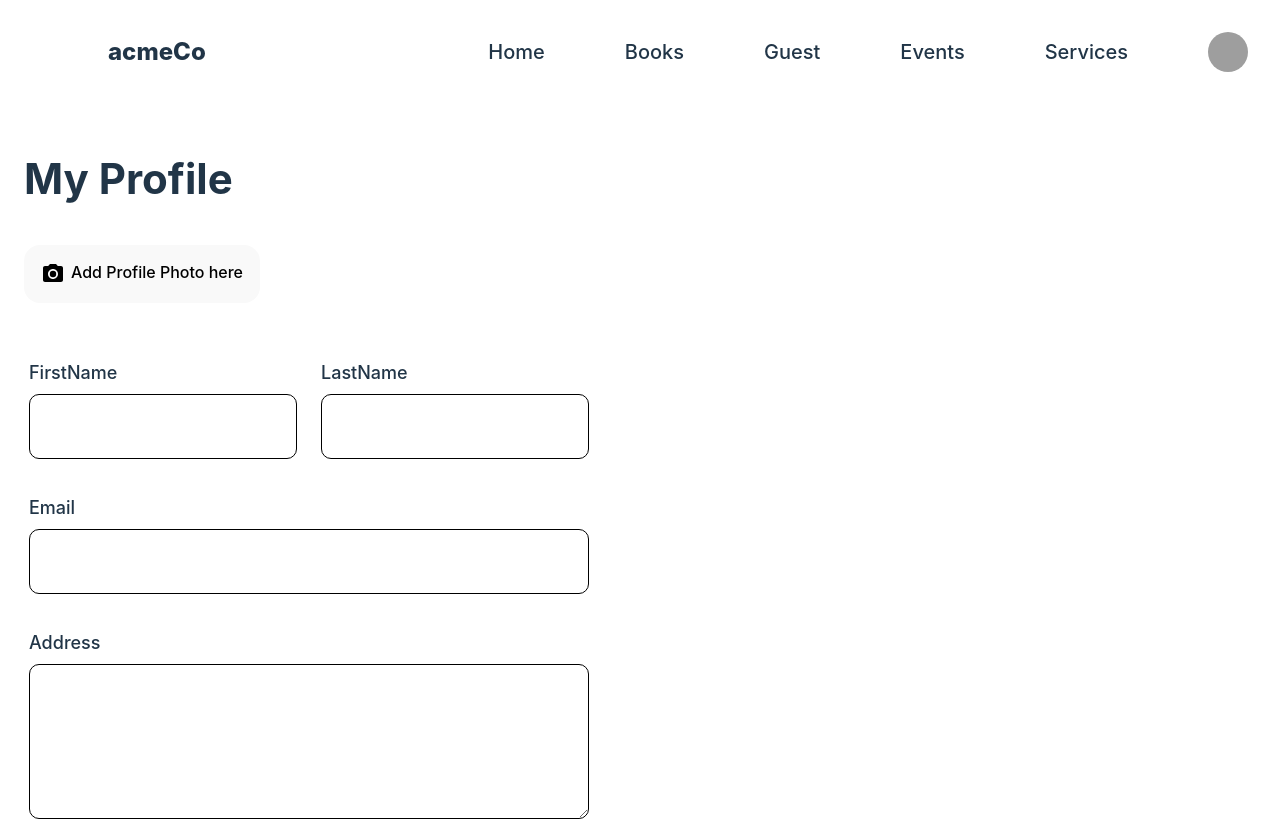
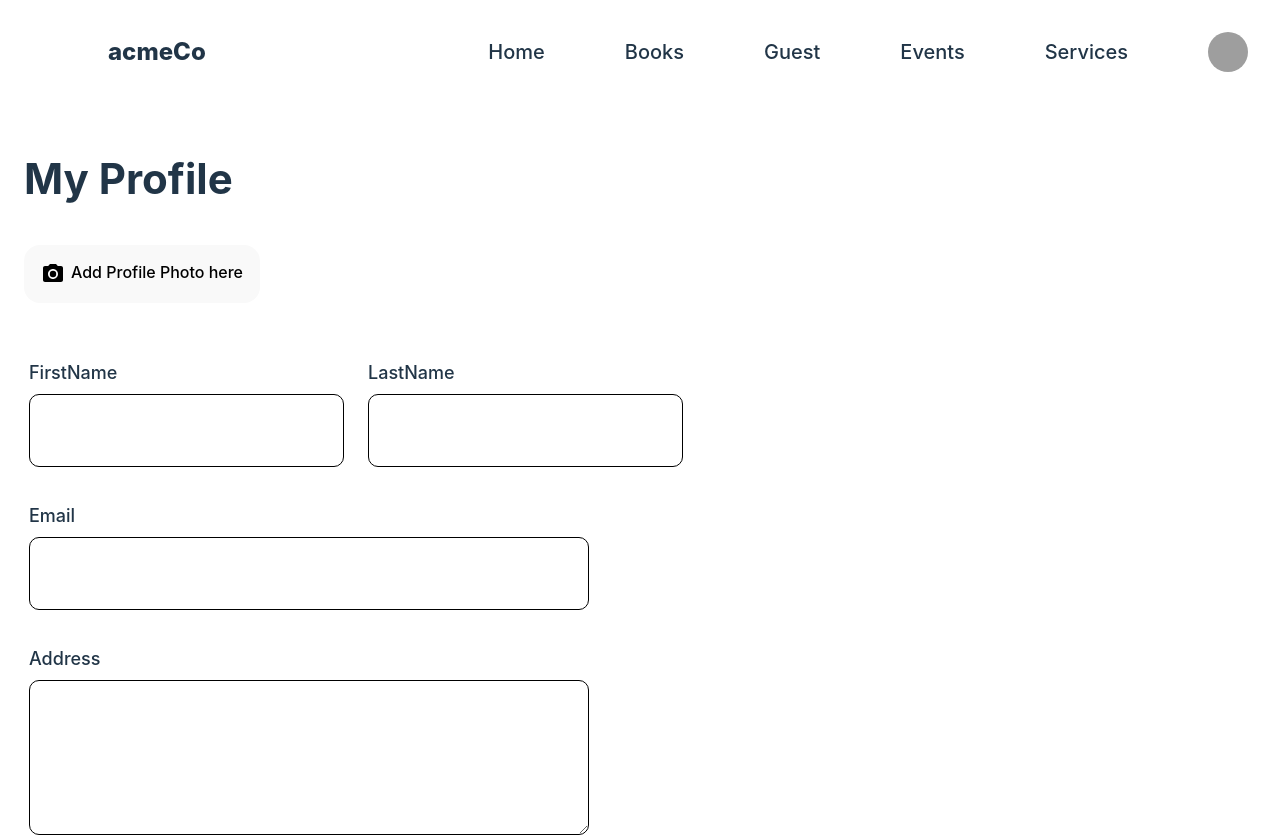
Before and after one commit to Foxhog-x/acmeCo, a React (Vite) app in the folder app/: page / in a window 1280 px wide. Shown: the top 837 px of the page. Built offline with nearby package versions, Linux system fonts and the light colour scheme; grey boxes are pictures that could not be loaded.

Commit message:
update font size

```diff
--- a/app/src/pages/profilepage/Profile.module.css
+++ b/app/src/pages/profilepage/Profile.module.css
@@ -73,11 +73,12 @@ gap: 8px;
 .submit_container{
     display: flex;
     justify-content: flex-end;
-
     gap: 2rem;
     margin-top: 50px;
 }
-
+input[type="text"] {
+    font-size: 20px; /* Initial font size */
+}
 input, textarea{
     border-radius: 10px;
     padding: 1.5rem;
```
